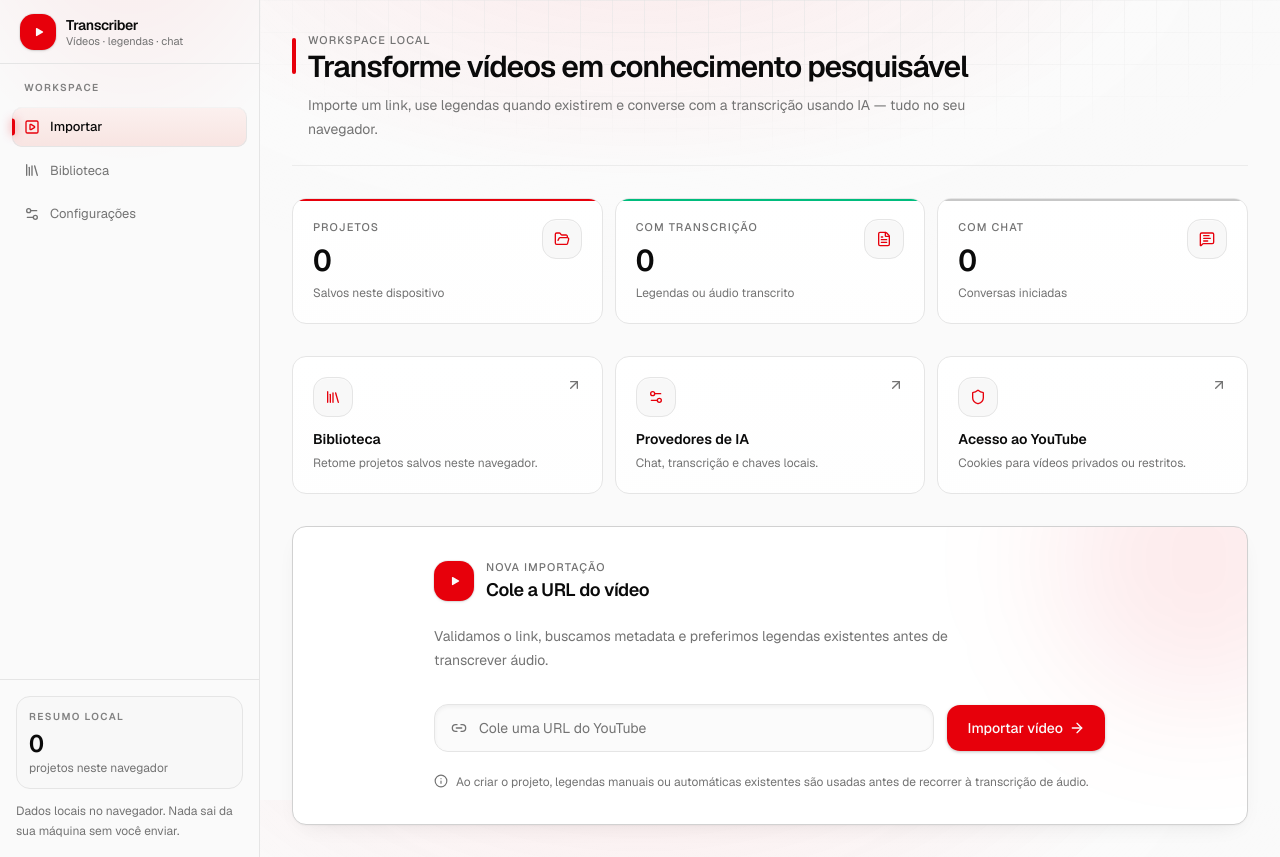
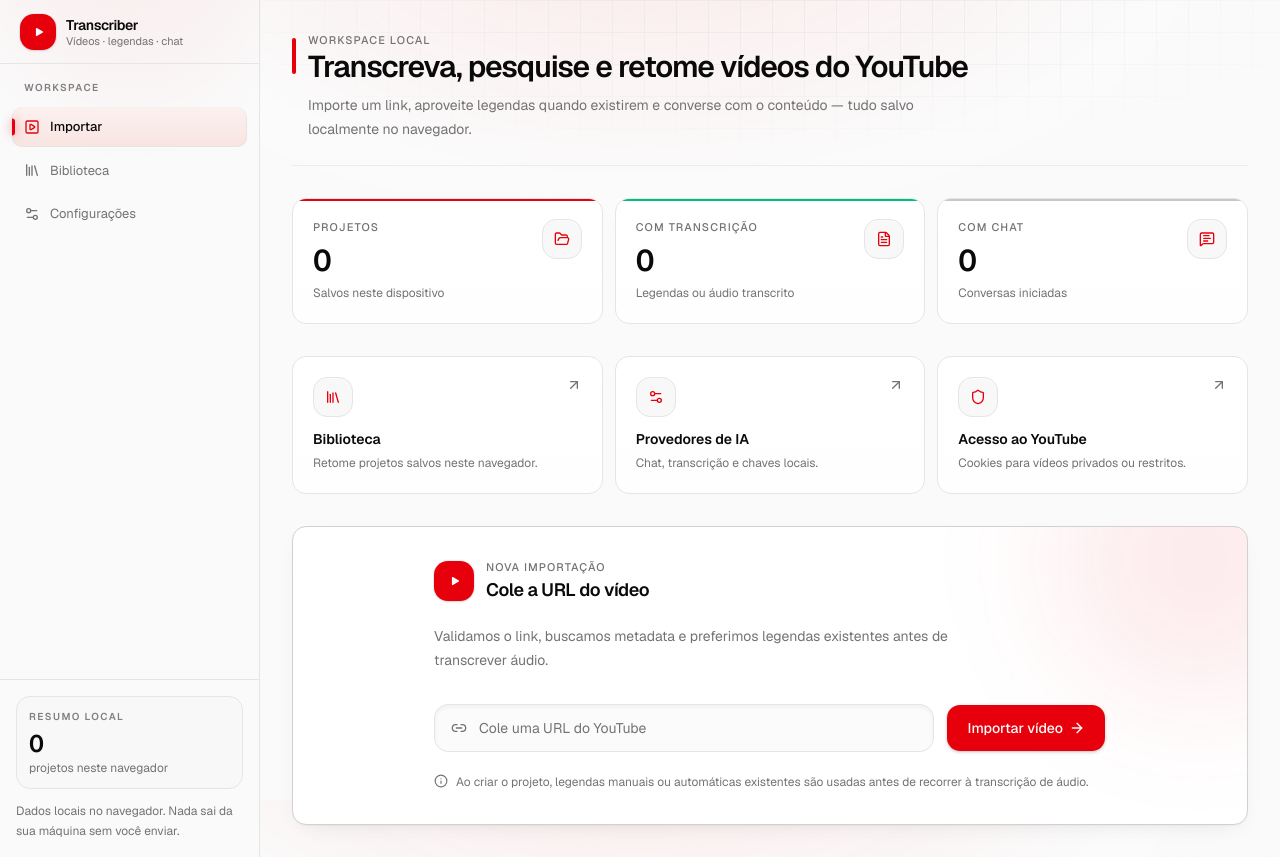
Before and after one commit to solerpedroo/youtube_ai_transcriber, a Next.js app: page / in a window 1280 px wide. Built offline with nearby package versions, Linux system fonts and the light colour scheme.

Commit message:
docs(home): revisa headline e descrição com foco em vídeo local

```diff
--- a/src/components/dashboard/home-overview.tsx
+++ b/src/components/dashboard/home-overview.tsx
@@ -24,8 +24,8 @@
     <div className="space-y-8">
       <PageHeader
         label="Workspace local"
-        title="Transforme vídeos em conhecimento pesquisável"
-        description="Importe um link, use legendas quando existirem e converse com a transcrição usando IA — tudo no seu navegador."
+        title="Transcreva, pesquise e retome vídeos do YouTube"
+        description="Importe um link, aproveite legendas quando existirem e converse com o conteúdo — tudo salvo localmente no navegador."
       />
 
       <div className="grid gap-3 sm:grid-cols-3">
```
